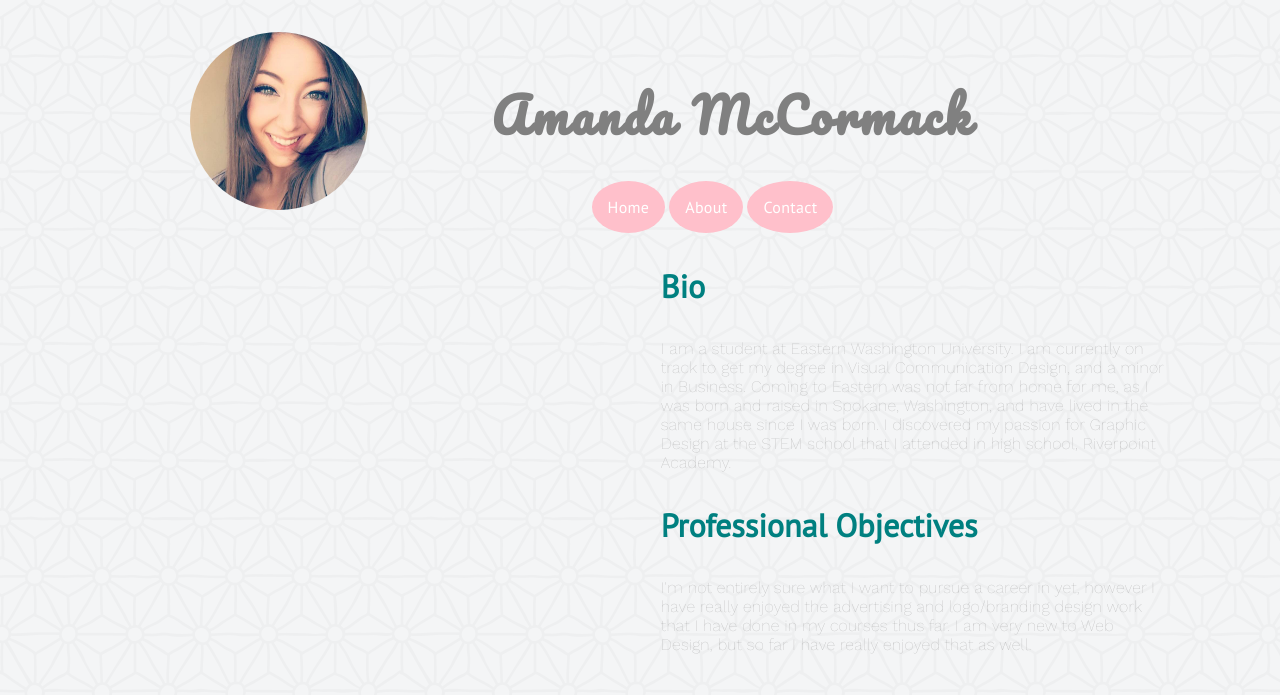
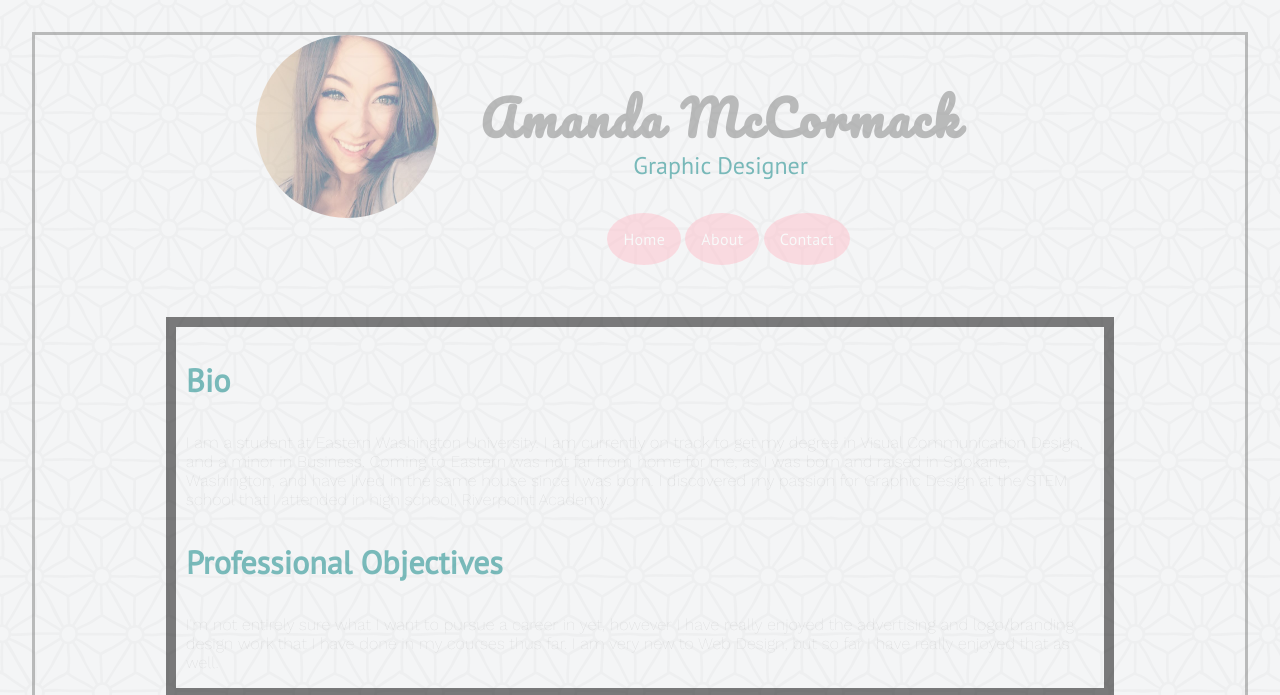
Before and after one commit to mccorama000/mccorama000.github.io, a plain HTML site: page index.html in a window 1280 px wide. Shown: the top 695 px of the page. Drawn offline with nearby package versions, Linux system fonts and the light colour scheme; a web font is replaced by a local one.

Commit message:
Changed Alignments/ Added Job Title

```diff
--- a/css/styles.css
+++ b/css/styles.css
@@ -9,20 +9,41 @@
 body {
     background: url("../img/bg_tile.png");
     margin: 2em;
+    border: solid 3px grey;
+    opacity: 50%;
+
 }
 
 /* Header */
 header img {
     width: 100px;
     border-radius: 50%;
-    width: 125%;
+    width: 150%;
     margin-left: 5em;
+}
+
+
+/*Graphic Designer Header */
+.resume {
+    position: relative;
+    width: 80%;
+    max-width: 1200px;
+    margin: 0 auto 50px;
+    text-align: center;
+    font-family: 'PT Sans', sans-serif;
+    color: teal;
+}
+
+.job-titles {
+    font-size: 1.5em;
+    margin-top: -50px;
 }
 
 /* Main Nav */
 
 nav {
-    margin-left: 18em;
+    margin-left: 1em;
+    padding: 2em;
 }
 
 nav li {
@@ -102,3 +123,8 @@ p, dd, dt, li {
 article img {
 
 }
+
+.grid-12 {
+    text-align: left;
+    border: solid 10px black;
+}
--- a/index.html
+++ b/index.html
@@ -10,13 +10,18 @@
 </head>
 <body>
 
-   <header class="grid-container">
+   <div class="resume">
+
+    <header class="grid-container">
          <section class="grid-2">
           <img src="img/me.jpg" alt="">
           </section>
 
           <section class="grid-10">
            <h1>Amanda McCormack</h1>
+           <div class="job-titles">
+    Graphic Designer<br/>
+  </div>
         <nav>
 
 <ul class="grid-container">
@@ -42,7 +47,7 @@
        </section>
 
        <!-- Column B -->
-       <section class="grid-6">
+       <section class="grid-12">
 
          <h3>Bio</h3>
          <p>I am a student at Eastern Washington University. I am currently on track to get my degree in Visual Communication Design, and a minor in Business. Coming to Eastern was not far from home for me, as I was born and raised in Spokane, Washington, and have lived in the same house since I was born. I discovered my passion for Graphic Design at the STEM school that I attended in high school, Riverpoint Academy. </p>
```
